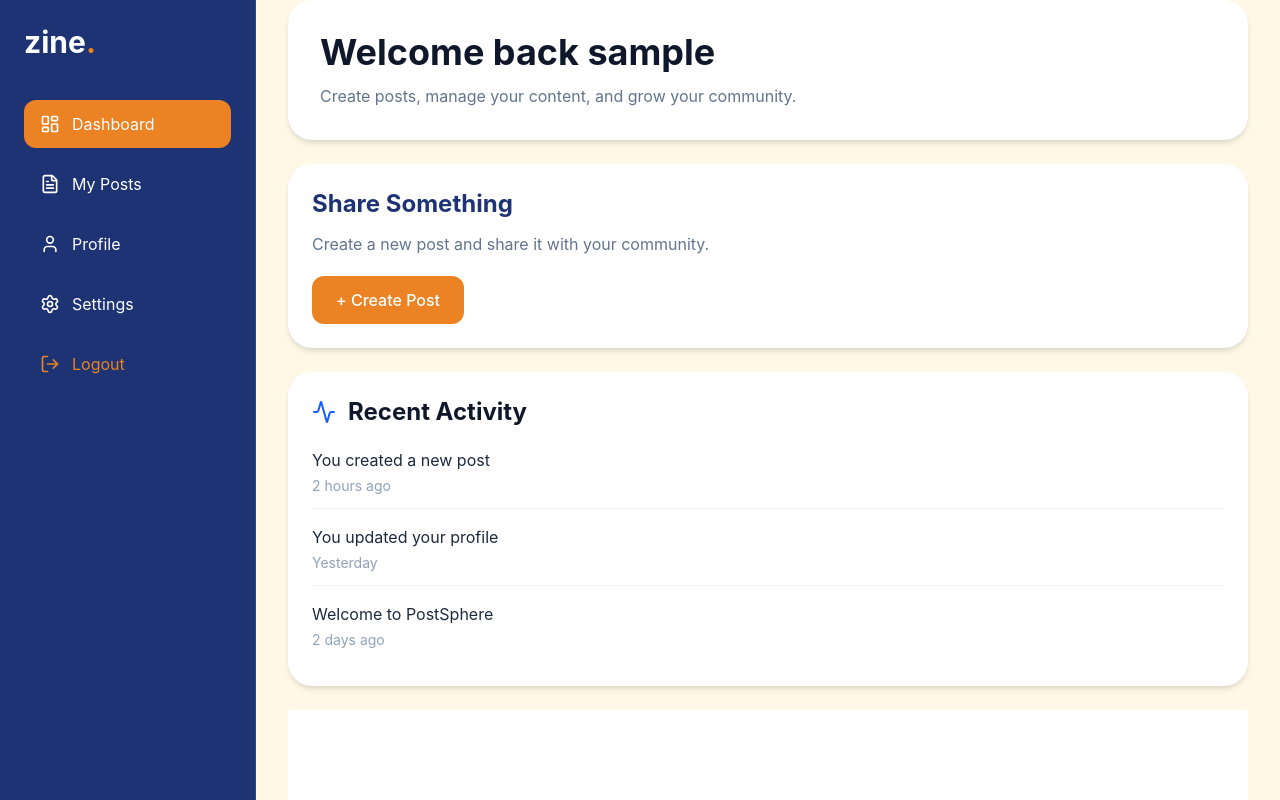
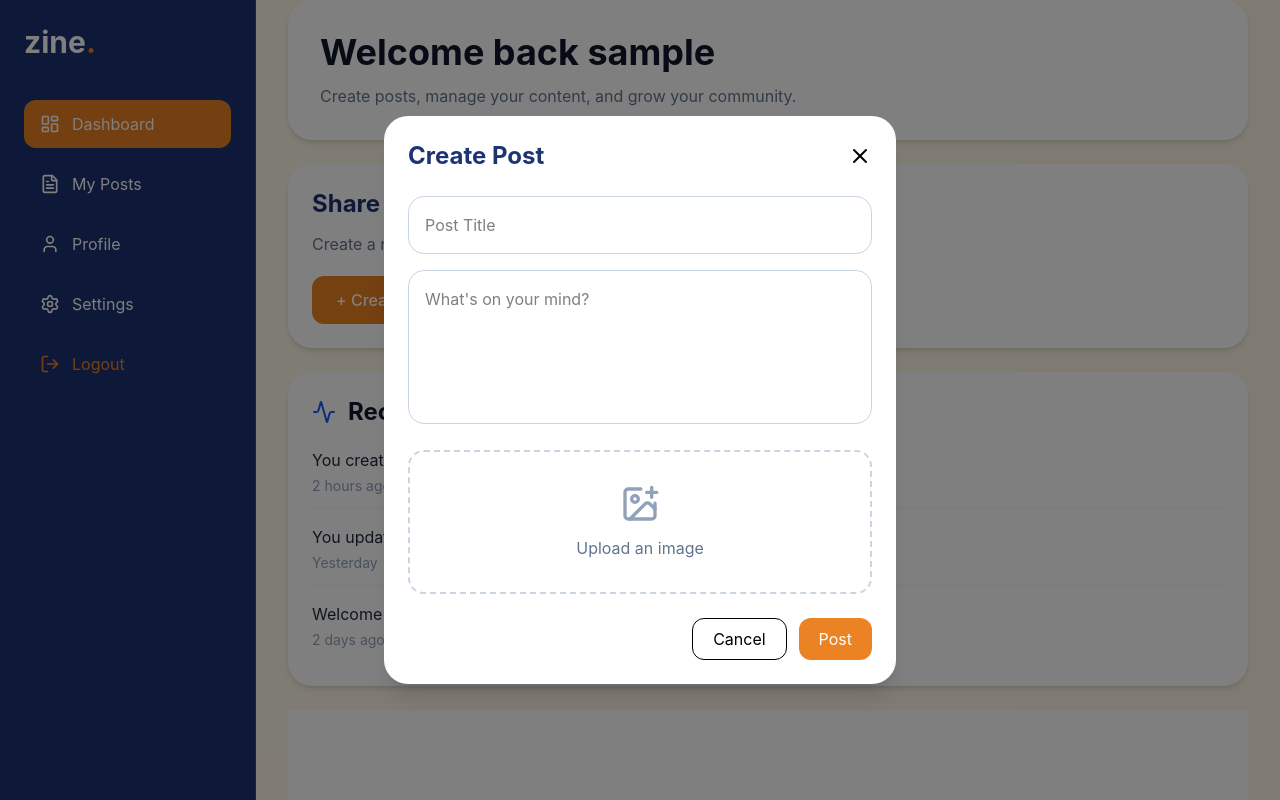
Before and after one commit to dua-muhammad-ibraheem/post-app-frontend, a React (Vite) app: page /dashboard in a window 1280 px wide. Shown: the top 800 px of the page. Built offline with nearby package versions, Linux system fonts and the light colour scheme; no server answers; sample sign-in values are in the browser's storage.

Commit message:
add image upload support to create post modal

```diff
--- a/src/api/api.js
+++ b/src/api/api.js
@@ -1,7 +1,8 @@
 import axios from "axios";
 
 const API = axios.create({
-  baseURL: "https://post-app-backend-lilac.vercel.app/api",
+  baseURL: "http://localhost:5000/api",
 });
 
 export default API;
+// "https://post-app-backend-lilac.vercel.app/api"
--- a/src/components/CreatePostModal.jsx
+++ b/src/components/CreatePostModal.jsx
@@ -8,35 +8,40 @@
 }) => {
   const [title, setTitle] = useState("");
   const [description, setDescription] = useState("");
+const [image, setImage] = useState(null);
 
  const handleSubmit = async () => {
   try {
     const token = localStorage.getItem("token");
 
-      const response = await API.post(
-        "/posts/create",
-        {
-          title,
-          description,
-        },
-        {
+    const formData = new FormData();
+
+    formData.append("title", title);
+    formData.append("description", description);
+
+    if (image) {
+      formData.append("image", image);
+    }
+
+    const response = await API.post("/posts/create", formData, {
       headers: {
         Authorization: token,
       },
-        },
-      );
+    });
 
     alert(response.data.message);
 
     setTitle("");
     setDescription("");
+    setImage(null);
 
     onPostCreated();
+    onClose();
   } catch (error) {
     alert(error.response?.data?.message || "Something went wrong");
   }
+  if (!isOpen) return null;
 };
-  if (!isOpen) return null;
 
   return (
     <div className="fixed inset-0 bg-black/50 flex items-center justify-center z-50 px-4">
@@ -68,8 +73,17 @@
           <ImagePlus size={40} className="text-slate-400" />
 
           <p className="mt-3 text-slate-500">Upload an image</p>
-
-          <input type="file" className="hidden" />
+{image && (
+  <p className="text-sm text-green-600 mt-2">
+    {image.name}
+  </p>
+)}
+         <input
+  type="file"
+  accept="image/*"
+  className="hidden"
+  onChange={(e) => setImage(e.target.files[0])}
+/>
         </label>
 
         <div className="flex justify-end gap-3 mt-6">
```
Lines whose indentation alone changed are shown as unchanged.
